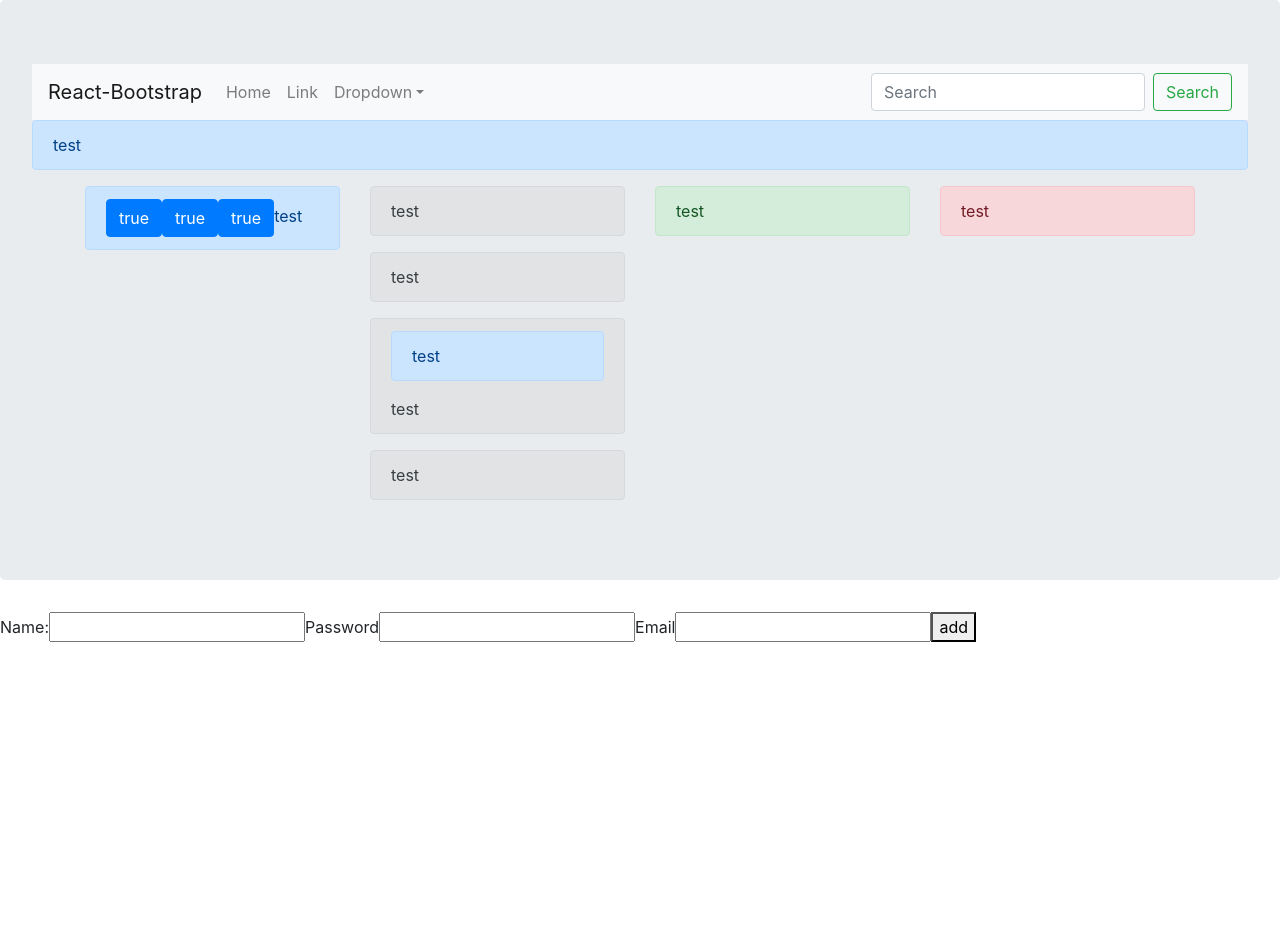
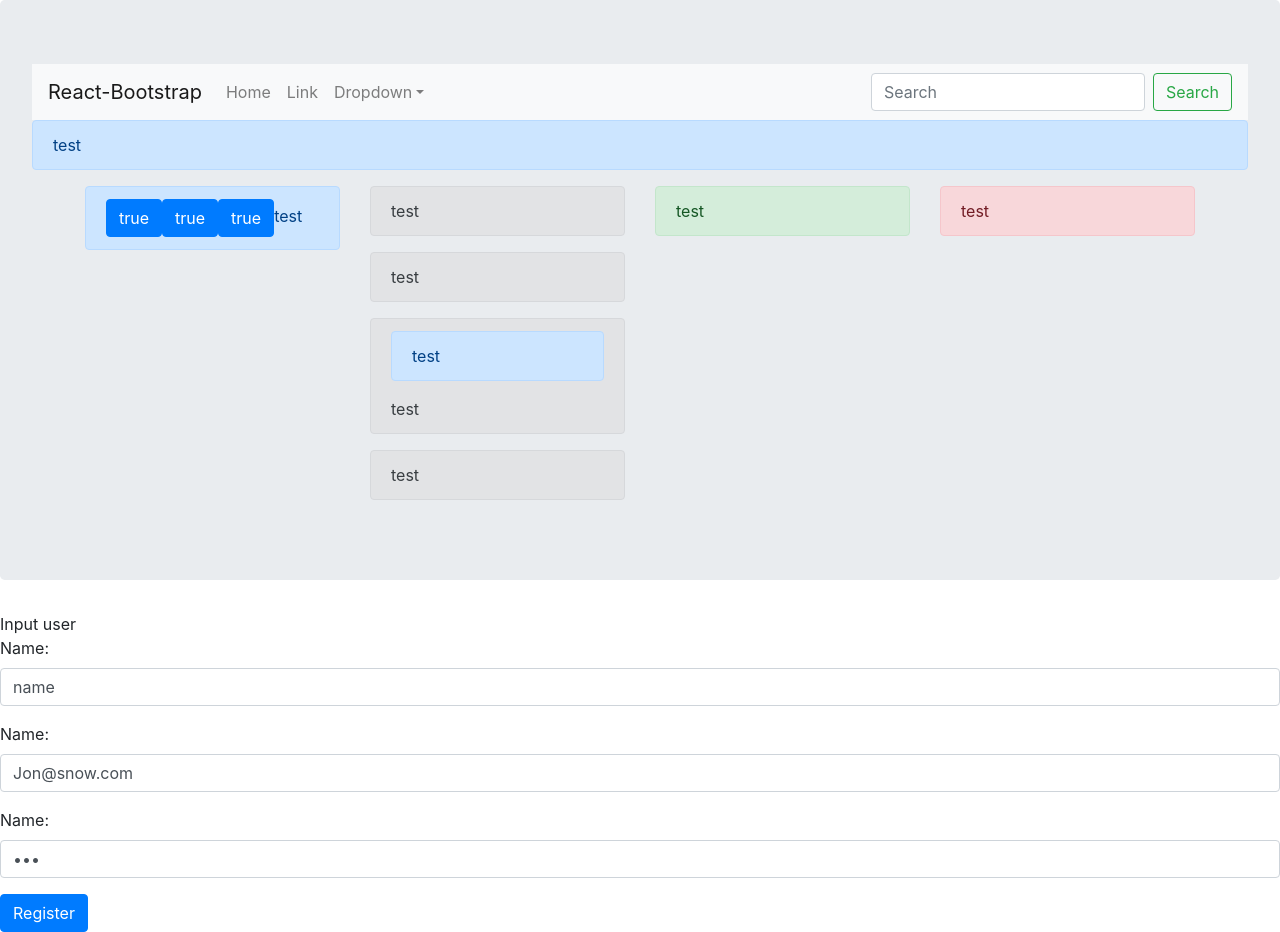
Before and after one commit to jablonskiboguslaw1/hellotreloFront, a React (Create React App) app: page / in a window 1280 px wide. Before the commit the page ends 800 px from the top, so only its background shows below. Built offline with nearby package versions, Linux system fonts and the light colour scheme; no server answers.

Commit message:
half-works input user

```diff
--- a/package.json
+++ b/package.json
@@ -8,6 +8,7 @@
     "@testing-library/user-event": "^12.5.0",
     "axios": "^0.21.0",
     "bootstrap": "^4.5.3",
+    "formik": "^2.2.6",
     "jquery": "^3.5.1",
     "react": "^17.0.1",
     "react-bootstrap": "^1.4.0",
--- a/src/Components/UserInput.js
+++ b/src/Components/UserInput.js
@@ -1,5 +1,7 @@
 import { Component } from 'react'
 import axios from 'axios'
+import {Form,Button} from 'react-bootstrap'
+
 
 export default class UserInput extends Component {
 
@@ -9,44 +11,64 @@ export default class UserInput extends Component {
         password: 'ice'
     };
 
-    handleChange = event => {
-        this.setState({
-            name: event.target.value,
-            email: event.target.email,
-            password: event.target.password
-        })
+createUser =(e) => {
+    const user = {
+        name: e.target.name.value,
+        email: e.target.email.value,
+         password: e.target.password.value,
 
     }
+    return user
+
+
+}
+
     handleSubmit = e => {
+
         e.preventDefault();
+        console.log(e)
+
+
+
         const user = {
             name: this.state.name,
             email: this.state.email,
             password: this.state.password
 
         }
-        axios.post(`http://localhost:8080/user`, { user })
+        axios.post(`http://localhost:8080/user`, this.createUser(e))
             .then(res => {
                 console.log(res);
                 console.log(res.data);
             })
+
+            window.location.reload()
     };
 
 
     render() {
         return (
-            <form onSubmit={this.handleSubmit}>
-                <label>Name:
-                    <input type='text' name='name' onChange={this.handleChange}></input>
-                </label>
-                <label>Password
-                    <input type='password' name='npassword' onChange={this.handleChange}></input>
-                </label>
-                <label>Email
-                    <input type='text' name='email' onChange={this.handleChange}></input>
-                </label>
-                <button type='submit'>add</button>
-            </form>
+
+
+                <Form onSubmit={this.handleSubmit}> Input user
+                    <Form.Group controlId='name'>
+                        <Form.Label> Name: </Form.Label>
+                        <Form.Control defaultValue='name'>
+                        </Form.Control>
+                    </Form.Group>
+                    <Form.Group controlId='email'>
+                        <Form.Label> Name: </Form.Label>
+                        <Form.Control defaultValue={this.state.email}>
+                        </Form.Control>
+                    </Form.Group>
+                    <Form.Group controlId='password'>
+                        <Form.Label> Name: </Form.Label>
+                        <Form.Control  type = 'password' defaultValue={this.state.password}>
+                        </Form.Control>
+                    </Form.Group>
+                    <Button type='submit'> Register</Button>
+                </Form>
+
         )
     }
 }
```
Also changed, not shown: 2 other files (tests, documents, lock files or other folders).
